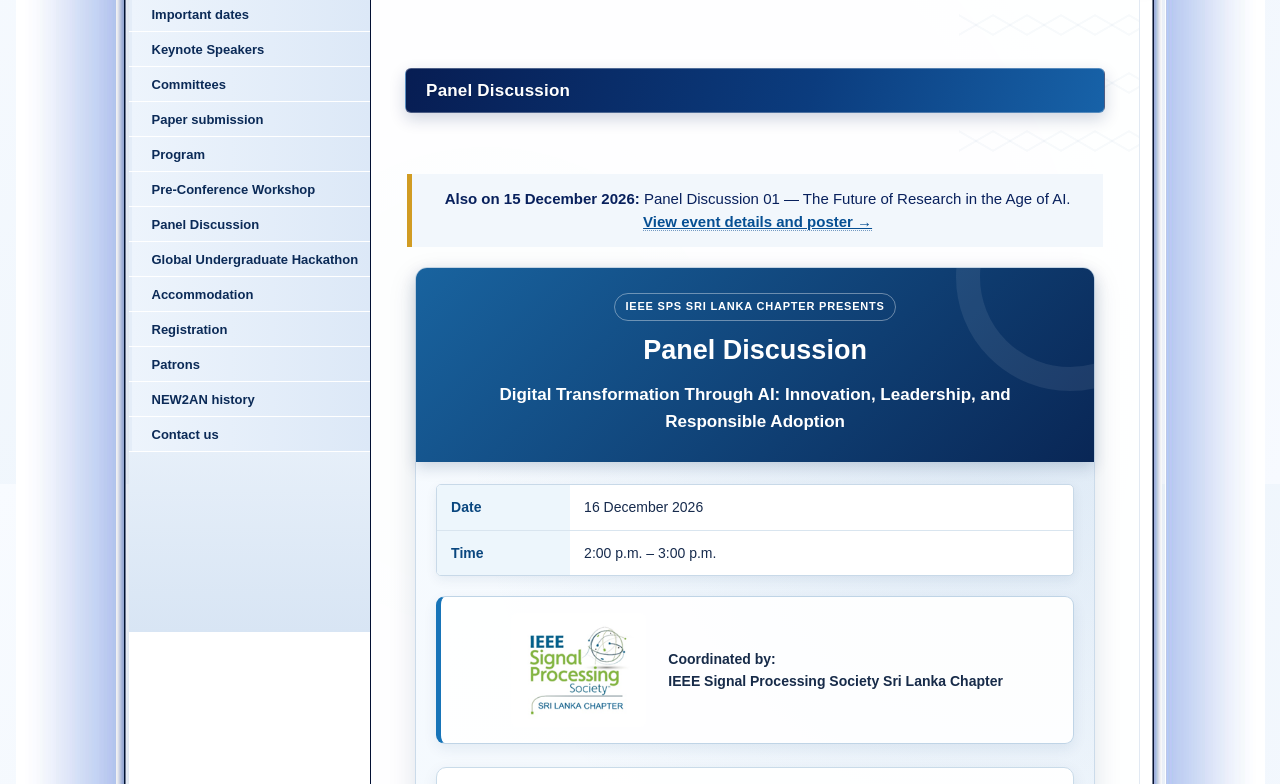
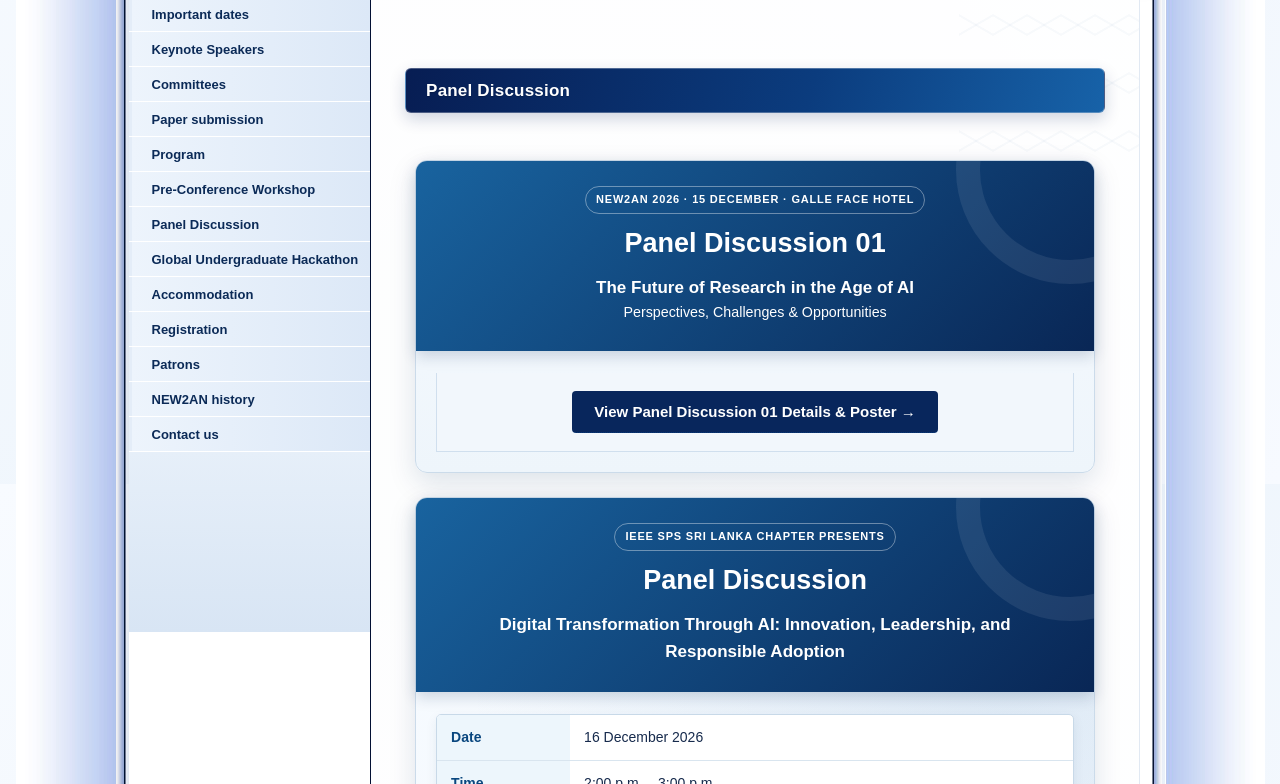
Before and after one commit to pokchik/new2an2026, a plain HTML site: page panel.html in a window 1280 px wide. Shown: the part 316-1100 px from the top of the page. Drawn offline with Linux system fonts and the light colour scheme.

Commit message:
Add files via upload

```diff
--- a/panel.html
+++ b/panel.html
@@ -207,7 +207,16 @@
 <tr>
 <th width="700">
 
-<div style="margin:14px auto 20px;padding:14px 18px;max-width:700px;background:#f2f7fc;border-left:5px solid #d19c23;color:#08205c;font:15px/1.5 Arial,sans-serif;"><strong>Also on 15 December 2026:</strong> Panel Discussion 01 — The Future of Research in the Age of AI. <a href="panel-discussion-01.html" style="font-weight:bold;color:#064f93;text-decoration:underline;">View event details and poster →</a></div>
+<div class="panel-page" style="margin-bottom:24px;">
+  <div class="panel-hero">
+    <div class="panel-hero-kicker">NEW2AN 2026 · 15 DECEMBER · GALLE FACE HOTEL</div>
+    <div class="panel-hero-title">Panel Discussion 01</div>
+    <div class="panel-hero-topic">The Future of Research in the Age of AI<br><span style="font-size:0.84em;font-weight:500;">Perspectives, Challenges &amp; Opportunities</span></div>
+  </div>
+  <div style="padding:18px 22px;text-align:center;background:#f2f7fc;border:1px solid #d0dfee;border-top:0;">
+    <a href="panel-discussion-01.html" style="display:inline-block;background:#08265c;color:#fff!important;padding:12px 22px;font:700 15px Arial,sans-serif;text-decoration:none;border-radius:4px;">View Panel Discussion 01 Details &amp; Poster &#8594;</a>
+  </div>
+</div>
 <div class="panel-page">
 
     <div class="panel-hero">
```
